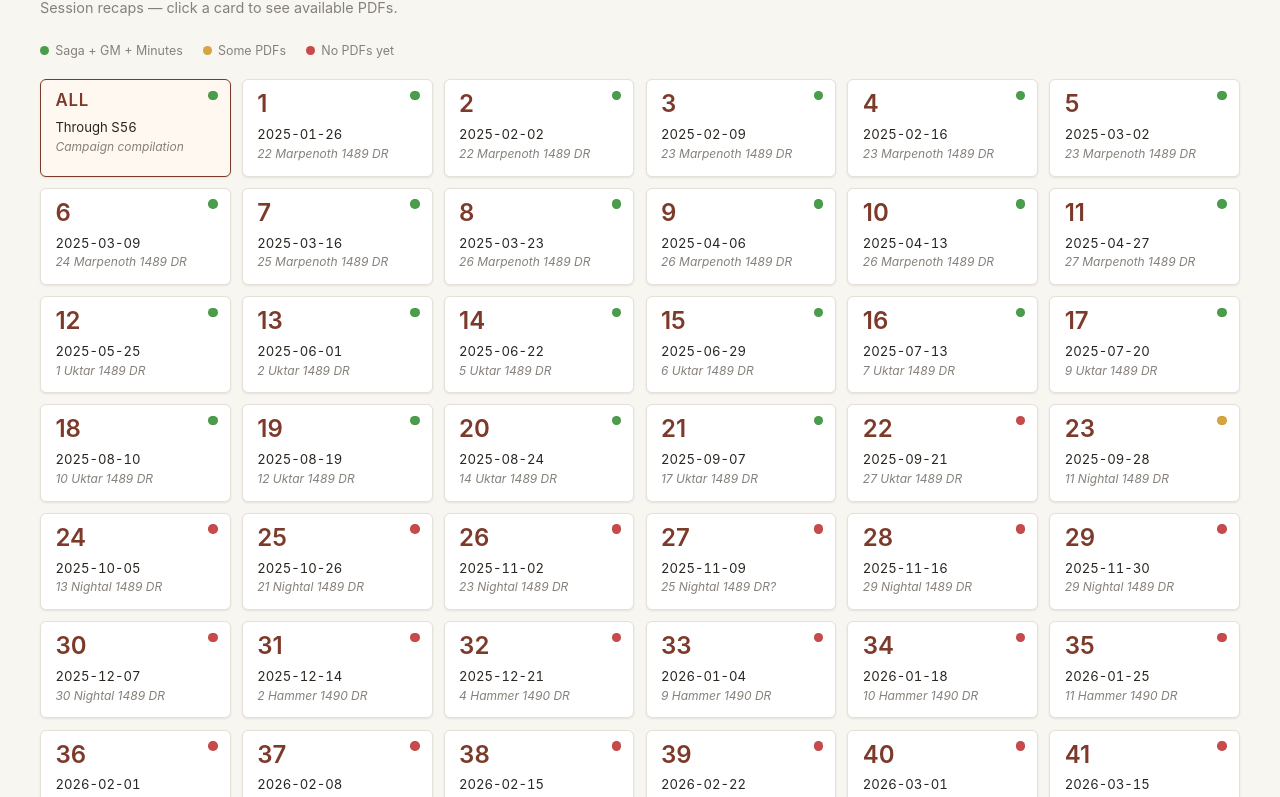
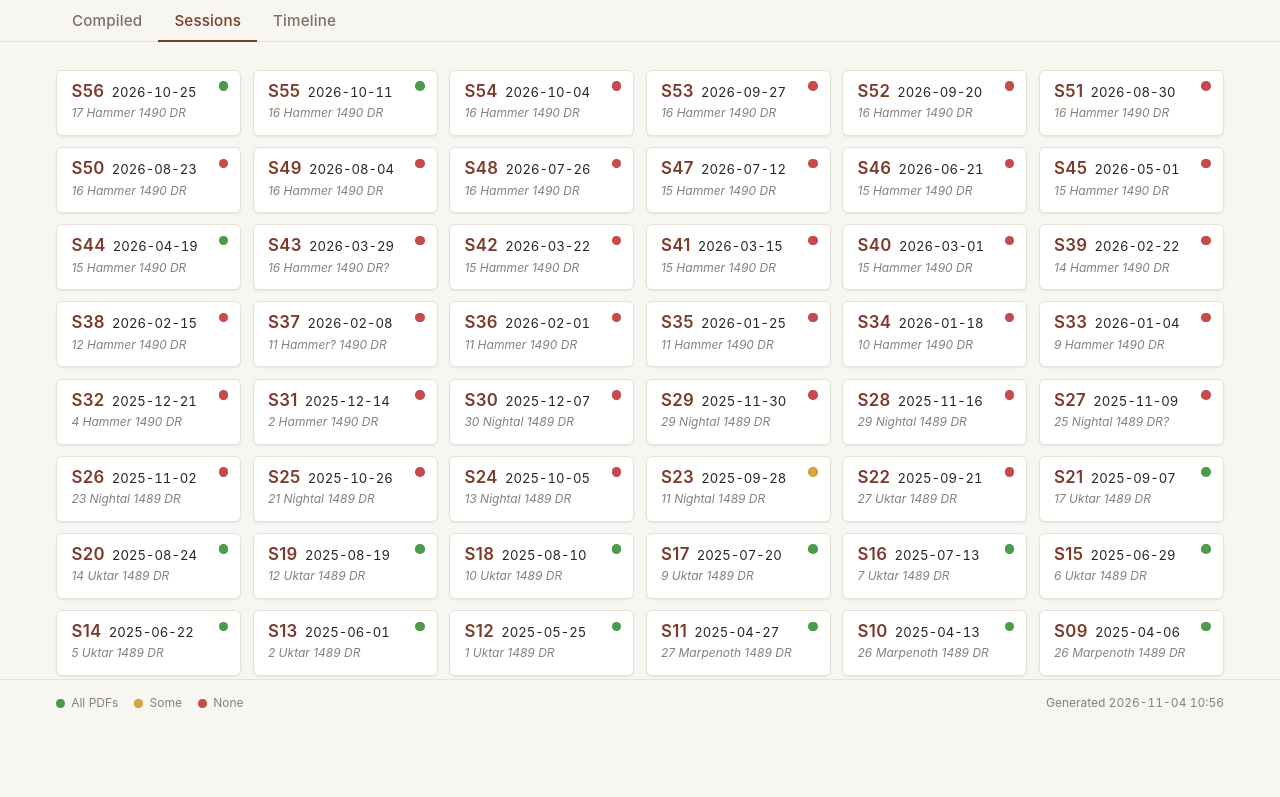
Before and after one commit to ArekExora/ToD24, a plain HTML site: page index.html in a window 1280 px wide. Shown: the part 74-871 px from the top of the page. After the commit the page ends 800 px from the top, so only its background shows below. Drawn offline with Linux system fonts and the light colour scheme.

Commit message:
visual improvements to PDF rendering

```diff
--- a/index.html
+++ b/index.html
@@ -19,6 +19,7 @@
       --empty: #c84a4a;
       --shadow: 0 1px 3px rgba(0,0,0,0.04), 0 1px 2px rgba(0,0,0,0.05);
       --shadow-hover: 0 4px 12px rgba(0,0,0,0.08);
+      --tab-inactive: #7a7066;
     }
     * { box-sizing: border-box; }
     html, body { margin: 0; padding: 0; }
@@ -27,42 +28,71 @@
       background: var(--bg);
       color: var(--fg);
       line-height: 1.4;
-      padding: 2rem 1rem 4rem;
+      height: 100vh;
+      overflow: hidden;
+      display: flex;
+      flex-direction: column;
     }
-    header { max-width: 1200px; margin: 0 auto 1.5rem; }
-    header h1 {
-      margin: 0 0 .25rem;
+    .wrap { max-width: 1200px; margin: 0 auto; width: 100%; padding: 0 1rem; }
+
+    /* Header */
+    header {
+      border-bottom: 1px solid var(--card-border);
+      padding: 1.5rem 0 0;
+      flex-shrink: 0;
+      background: var(--bg);
+    }
+    header .title {
+      margin: 0 0 1rem;
       font-size: 1.6rem;
       color: var(--accent);
       font-weight: 600;
       letter-spacing: 0.01em;
     }
-    header p { margin: 0; color: var(--dim); font-size: .9rem; }
-    .legend {
-      max-width: 1200px; margin: 0 auto 1.25rem;
-      display: flex; gap: 1.25rem; flex-wrap: wrap;
-      font-size: .78rem; color: var(--dim);
+    nav.tabs {
+      display: flex;
+      gap: 0;
+      margin-bottom: -1px;
     }
-    .legend span { display: inline-flex; align-items: center; gap: .4rem; }
-    .legend i {
-      display: inline-block; width: .55rem; height: .55rem;
-      border-radius: 50%;
+    nav.tabs button {
+      background: transparent;
+      border: none;
+      border-bottom: 2px solid transparent;
+      color: var(--tab-inactive);
+      font-size: 0.95rem;
+      font-weight: 500;
+      padding: 0.6rem 1rem;
+      cursor: pointer;
+      font-family: inherit;
+      letter-spacing: 0.01em;
+      transition: color 0.15s;
     }
-    .legend i.full { background: var(--full); }
-    .legend i.partial { background: var(--partial); }
-    .legend i.empty { background: var(--empty); }
-    main#grid {
-      max-width: 1200px; margin: 0 auto;
+    nav.tabs button:hover { color: var(--fg); }
+    nav.tabs button.active {
+      color: var(--accent);
+      border-bottom-color: var(--accent);
+    }
+
+    /* Main (body) */
+    main {
+      flex: 1;
+      overflow-y: auto;
+      padding: 1.75rem 0 2rem;
+    }
+    .view { display: none; }
+    .view.active { display: block; }
+    .grid {
       display: grid;
       grid-template-columns: repeat(auto-fill, minmax(170px, 1fr));
       gap: 0.7rem;
     }
-    .loading, .error {
-      grid-column: 1 / -1;
-      padding: 2rem; text-align: center; color: var(--dim);
+    .loading, .error, .placeholder {
+      padding: 2.5rem; text-align: center; color: var(--dim);
     }
     .error { color: var(--empty); }
     .error code { background: #eee; padding: .1rem .4rem; border-radius: 3px; }
+
+    /* Session cards */
     .card {
       background: var(--card-bg);
       border: 1px solid var(--card-border);
@@ -78,21 +108,19 @@
       transform: translateY(-2px);
       box-shadow: var(--shadow-hover);
     }
-    .card.global {
-      border-color: var(--accent);
-      background: var(--accent-tint);
+    .card .row {
+      display: flex;
+      align-items: baseline;
+      gap: 0.45rem;
+      padding-right: 0.9rem; /* leave room for the dot */
     }
     .card .num {
-      font-size: 1.5rem;
+      font-size: 1.05rem;
       font-weight: 600;
       color: var(--accent);
       line-height: 1;
+      letter-spacing: 0.02em;
     }
-    .card.global .num {
-      font-size: 1.05rem;
-      letter-spacing: 0.05em;
-    }
-    .card .dates { margin-top: .55rem; }
     .card .real {
       font-size: .82rem;
       color: var(--fg);
@@ -102,7 +130,7 @@
       font-size: .75rem;
       color: var(--dim);
       font-style: italic;
-      margin-top: .15rem;
+      margin-top: .25rem;
     }
     .card .dot {
       position: absolute;
@@ -140,29 +168,128 @@
       text-decoration: line-through;
       cursor: not-allowed;
     }
+
+    /* Compiled-view cards: simpler, click-through to PDF */
+    .compiled-card {
+      background: var(--card-bg);
+      border: 1px solid var(--accent);
+      background: var(--accent-tint);
+      border-radius: 6px;
+      padding: 1.2rem 1rem;
+      box-shadow: var(--shadow);
+      text-align: center;
+      text-decoration: none;
+      color: var(--accent);
+      font-weight: 600;
+      font-size: 1.05rem;
+      letter-spacing: 0.04em;
+      transition: transform 0.12s ease, box-shadow 0.12s ease, background 0.12s ease;
+      display: block;
+    }
+    .compiled-card:hover {
+      transform: translateY(-2px);
+      box-shadow: var(--shadow-hover);
+      background: #fff;
+    }
+    .compiled-card .sub {
+      display: block;
+      margin-top: .25rem;
+      font-size: .7rem;
+      color: var(--dim);
+      font-weight: 400;
+      letter-spacing: 0.02em;
+    }
+    .compiled-card.missing {
+      background: #efede8;
+      border-color: var(--card-border);
+      color: var(--dim);
+      pointer-events: none;
+    }
+
+    /* Footer */
     footer {
-      max-width: 1200px; margin: 2rem auto 0;
-      font-size: .72rem; color: var(--dim); text-align: right;
+      border-top: 1px solid var(--card-border);
+      padding: 0.9rem 0;
+      font-size: 0.75rem;
+      color: var(--dim);
+      flex-shrink: 0;
+      background: var(--bg);
+    }
+    footer .wrap {
+      display: flex;
+      justify-content: space-between;
+      align-items: center;
+      gap: 1rem;
+      flex-wrap: wrap;
+    }
+    .legend {
+      display: none;
+      gap: 1rem;
+      flex-wrap: wrap;
+    }
+    .legend.visible { display: flex; }
+    .legend span { display: inline-flex; align-items: center; gap: .4rem; }
+    .legend i {
+      display: inline-block;
+      width: .55rem; height: .55rem;
+      border-radius: 50%;
+      border: 1px solid rgba(0,0,0,0.05);
+    }
+    .legend i.full { background: var(--full); }
+    .legend i.partial { background: var(--partial); }
+    .legend i.empty { background: var(--empty); }
+    #generated-at {
+      font-variant-numeric: tabular-nums;
+      margin-left: auto;
     }
   </style>
 </head>
 <body>
   <header>
-    <h1>Tyranny of Dragons</h1>
-    <p>Session recaps — click a card to see available PDFs.</p>
+    <div class="wrap">
+      <h1 class="title">Tyranny of Dragons</h1>
+      <nav class="tabs" id="tabs">
+        <button data-tab="compiled">Compiled</button>
+        <button data-tab="sessions" class="active">Sessions</button>
+        <button data-tab="timeline">Timeline</button>
+      </nav>
+    </div>
   </header>
-  <div class="legend">
-    <span><i class="full"></i>Saga + GM + Minutes</span>
-    <span><i class="partial"></i>Some PDFs</span>
-    <span><i class="empty"></i>No PDFs yet</span>
-  </div>
-  <main id="grid"><div class="loading">Loading…</div></main>
-  <footer id="footer"></footer>
+
+  <main>
+    <div class="wrap">
+      <div class="view" id="view-compiled">
+        <div class="grid" id="compiled-grid"></div>
+      </div>
+      <div class="view active" id="view-sessions">
+        <div class="grid" id="sessions-grid">
+          <div class="loading">Loading…</div>
+        </div>
+      </div>
+      <div class="view" id="view-timeline">
+        <div class="placeholder">Timeline coming soon.</div>
+      </div>
+    </div>
+  </main>
+
+  <footer>
+    <div class="wrap">
+      <div class="legend visible" id="legend">
+        <span><i class="full"></i>All PDFs</span>
+        <span><i class="partial"></i>Some</span>
+        <span><i class="empty"></i>None</span>
+      </div>
+      <div id="generated-at"></div>
+    </div>
+  </footer>
 
   <script>
   (async function () {
-    const grid = document.getElementById('grid');
-    const footer = document.getElementById('footer');
+    const sessionsGrid = document.getElementById('sessions-grid');
+    const compiledGrid = document.getElementById('compiled-grid');
+    const legend = document.getElementById('legend');
+    const generatedAt = document.getElementById('generated-at');
+    const tabs = document.getElementById('tabs');
 
     let data;
     try {
@@ -170,46 +297,63 @@
       if (!r.ok) throw new Error('HTTP ' + r.status);
       data = await r.json();
     } catch (e) {
-      grid.innerHTML = `<div class="error">
+      sessionsGrid.innerHTML = `<div class="error">
         Could not load <code>manifest.json</code> (${escapeHtml(e.message)}).
         If testing locally, serve with <code>python3 -m http.server</code> rather than opening via <code>file://</code>.
       </div>`;
       return;
     }
 
-    const cards = document.createDocumentFragment();
+    // Sessions view
+    const sessionsFrag = document.createDocumentFragment();
+    for (const s of data.sessions) {
+      sessionsFrag.appendChild(renderSessionCard(s));
+    }
+    sessionsGrid.innerHTML = '';
+    sessionsGrid.appendChild(sessionsFrag);
 
-    cards.appendChild(renderCard({
-      isGlobal: true,
-      numText: 'ALL',
-      real: `Through S${data.sessions.length}`,
-      fiction: 'Campaign compilation',
-      pdfs: data.campaign.pdfs,
-    }));
+    // Compiled view — one card per PDF, direct link
+    const compiledFrag = document.createDocumentFragment();
+    for (const kind of ['saga', 'gm', 'minutes']) {
+      compiledFrag.appendChild(renderCompiledCard(kind, data.campaign.pdfs[kind]));
+    }
+    compiledGrid.innerHTML = '';
+    compiledGrid.appendChild(compiledFrag);
 
-    for (const s of data.sessions) {
-      cards.appendChild(renderCard({
-        isGlobal: false,
-        numText: String(s.n),
-        real: s.real_date || '—',
-        fiction: s.in_fiction_date || '—',
-        pdfs: s.pdfs,
-      }));
-    }
+    // Footer date
+    generatedAt.textContent = `Generated ${formatDate(data.generated_at)}`;
 
-    grid.innerHTML = '';
-    grid.appendChild(cards);
-
-    grid.addEventListener('click', (e) => {
+    // Accordion within Sessions tab
+    sessionsGrid.addEventListener('click', (e) => {
       if (e.target.closest('a')) return;
       const card = e.target.closest('.card');
       if (!card) return;
-      card.classList.toggle('expanded');
+      const wasExpanded = card.classList.contains('expanded');
+      // Collapse all
+      sessionsGrid.querySelectorAll('.card.expanded').forEach((c) => c.classList.remove('expanded'));
+      // Open this unless it was the one already open
+      if (!wasExpanded) card.classList.add('expanded');
     });
 
-    footer.textContent = `Generated ${data.generated_at} · ${data.sessions.length} sessions`;
+    // Tab switching
+    tabs.addEventListener('click', (e) => {
+      const btn = e.target.closest('button[data-tab]');
+      if (!btn) return;
+      const name = btn.dataset.tab;
+      tabs.querySelectorAll('button').forEach((b) =>
+        b.classList.toggle('active', b === btn));
+      document.querySelectorAll('.view').forEach((v) =>
+        v.classList.toggle('active', v.id === `view-${name}`));
+      legend.classList.toggle('visible', name === 'sessions');
+      // Collapse any expanded session cards when leaving the sessions tab
+      if (name !== 'sessions') {
+        sessionsGrid.querySelectorAll('.card.expanded').forEach((c) => c.classList.remove('expanded'));
+      }
+    });
 
-    function renderCard(s) {
+    // --- helpers ---
+
+    function renderSessionCard(s) {
       const got = ['saga', 'gm', 'minutes'].filter((k) => s.pdfs[k]).length;
       const state = got === 3 ? 'full' : got === 0 ? 'empty' : 'partial';
       const stateLabel = state === 'full'
@@ -218,14 +362,15 @@
           ? 'No PDFs yet'
           : `${got}/3 PDFs available`;
       const card = document.createElement('div');
-      card.className = 'card' + (s.isGlobal ? ' global' : '');
+      card.className = 'card';
+      const label = 'S' + String(s.n).padStart(2, '0');
       card.innerHTML = `
         <div class="dot ${state}" title="${stateLabel}" aria-label="${stateLabel}"></div>
-        <div class="num">${escapeHtml(s.numText)}</div>
-        <div class="dates">
-          <div class="real">${escapeHtml(s.real)}</div>
-          <div class="fiction">${escapeHtml(s.fiction)}</div>
+        <div class="row">
+          <span class="num">${label}</span>
+          <span class="real">${escapeHtml(s.real_date || '—')}</span>
         </div>
+        <div class="fiction">${escapeHtml(s.in_fiction_date || '—')}</div>
         <div class="links">
           ${linkOrSpan('Saga', s.pdfs.saga)}
           ${linkOrSpan('GM', s.pdfs.gm)}
@@ -234,10 +379,34 @@
       return card;
     }
 
+    function renderCompiledCard(kind, url) {
+      const label = kind === 'gm' ? 'GM' : kind.charAt(0).toUpperCase() + kind.slice(1);
+      if (!url) {
+        const div = document.createElement('div');
+        div.className = 'compiled-card missing';
+        div.innerHTML = `${label}<span class="sub">not generated</span>`;
+        return div;
+      }
+      const a = document.createElement('a');
+      a.className = 'compiled-card';
+      a.href = encodeURI(url);
+      a.target = '_blank';
+      a.rel = 'noopener';
+      a.innerHTML = `${label}<span class="sub">All sessions compilation</span>`;
+      return a;
+    }
+
     function linkOrSpan(label, url) {
       return url
         ? `<a href="${encodeURI(url)}" target="_blank" rel="noopener">${label}</a>`
         : `<span>${label}</span>`;
+    }
+
+    function formatDate(isoStr) {
+      const d = new Date(isoStr);
+      if (isNaN(d.getTime())) return isoStr;
+      const pad = (n) => String(n).padStart(2, '0');
+      return `${d.getFullYear()}-${pad(d.getMonth() + 1)}-${pad(d.getDate())} ${pad(d.getHours())}:${pad(d.getMinutes())}`;
     }
 
     function escapeHtml(s) {
```
Also changed, not shown: manifest.json, 1 other file.
